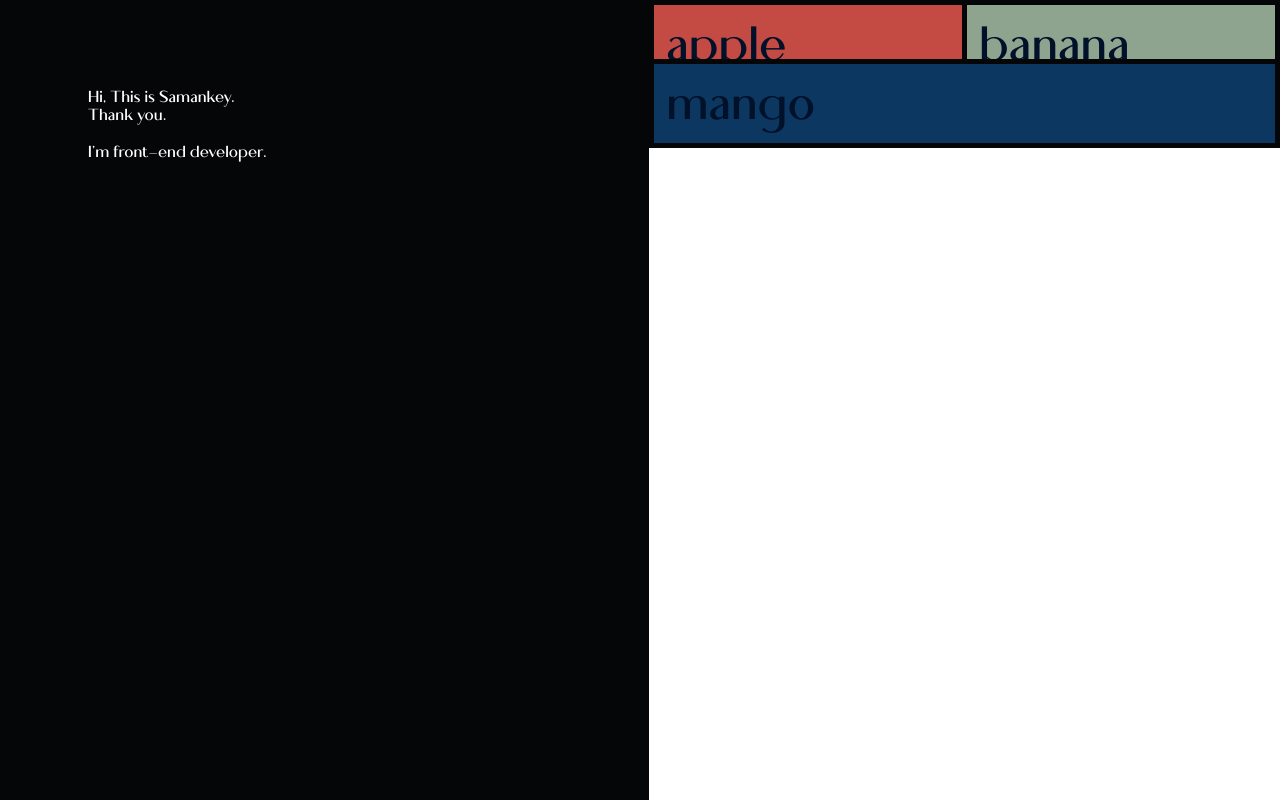
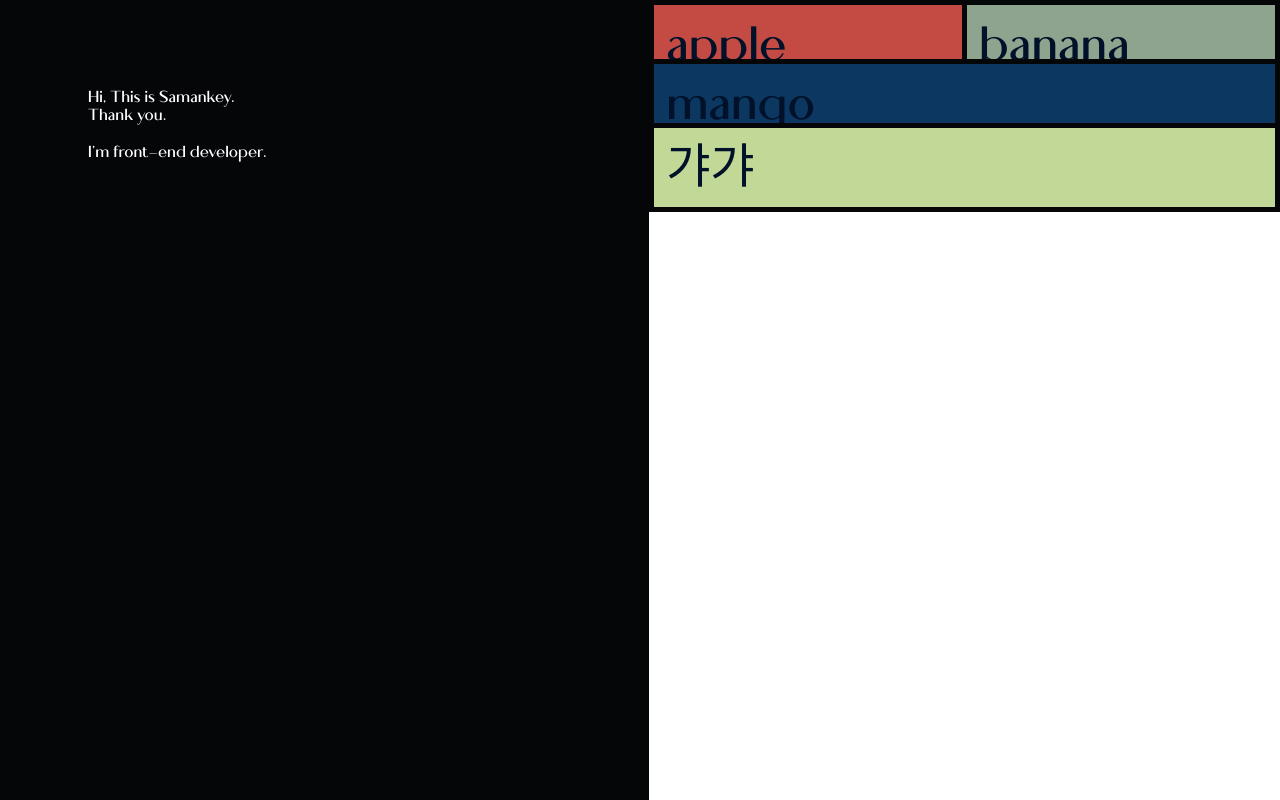
Before and after one commit to samankey/resume-project, a Nuxt app: page /absol in a window 1280 px wide. Built offline with nearby package versions, Linux system fonts and the light colour scheme.

Commit message:
Add: 하위 노드 추가

```diff
--- a/components/compC.vue
+++ b/components/compC.vue
@@ -8,8 +8,15 @@
         banana
       </div>
     </div>
-    <div class="text cc" :class="isShow ? 'toptop' : 'top'">
-      mango
+    <div class="absol2" :class="isShow ? 'toptop' : 'top'">
+      <div class="absol3">
+        <div class="cc text">
+          mango
+        </div>
+        <div class="text ee">
+          갸갸
+        </div>
+      </div>
     </div>
   </div>
 </template>
@@ -31,7 +38,6 @@ export default {
 <style lang="scss" scoped>
 .absol {
   position: relative;
-  display : table;
   flex: 1;
 
   .flex {
@@ -43,9 +49,35 @@ export default {
   .text {
     padding: 0.75rem;
     font-size: 3rem;
-    transition: ease-out 0.3s;
+    transition: all 250ms cubic-bezier(0.125, 0.550, 0.805, 0.440); /* custom */
+    transition-timing-function: cubic-bezier(0.125, 0.550, 0.805, 0.440); /* custom */
     border: 5px solid #040608;
     cursor: url('@/assets/images/backhand1.png'), pointer;
+  }
+
+  .absol2 {
+    position: absolute;
+    width: 100%;
+    transition: all 250ms cubic-bezier(0.125, 0.550, 0.805, 0.440); /* custom */
+    transition-timing-function: cubic-bezier(0.125, 0.550, 0.805, 0.440); /* custom */
+
+    .absol3 {
+      position: relative;
+      .cc {
+        position: absolute;
+        width: 100%;
+        background: #0b3761;
+        flex: 1;
+      }
+
+      .ee {
+        width: 100%;
+        top: 4rem;
+        position: absolute;
+        background: #c1d897;
+      }
+    }
+
   }
 
   .aa {
@@ -59,13 +91,6 @@ export default {
     flex: 1;
   }
 
-  .cc {
-    width: 100%;
-    position: absolute;
-    background: #0b3761;
-    flex: 1;
-  }
-
   .top {
     top: 3.7rem
   }
```
